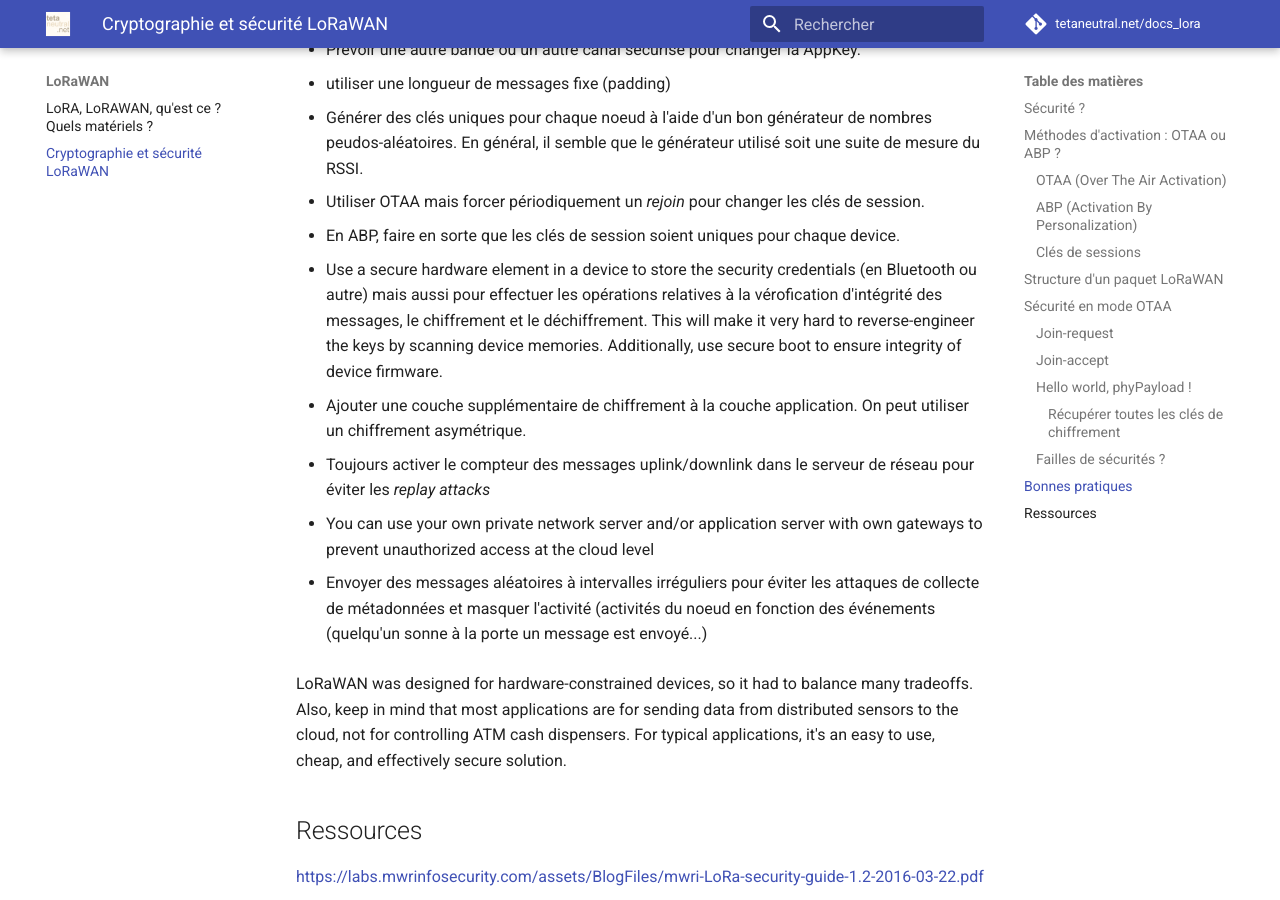
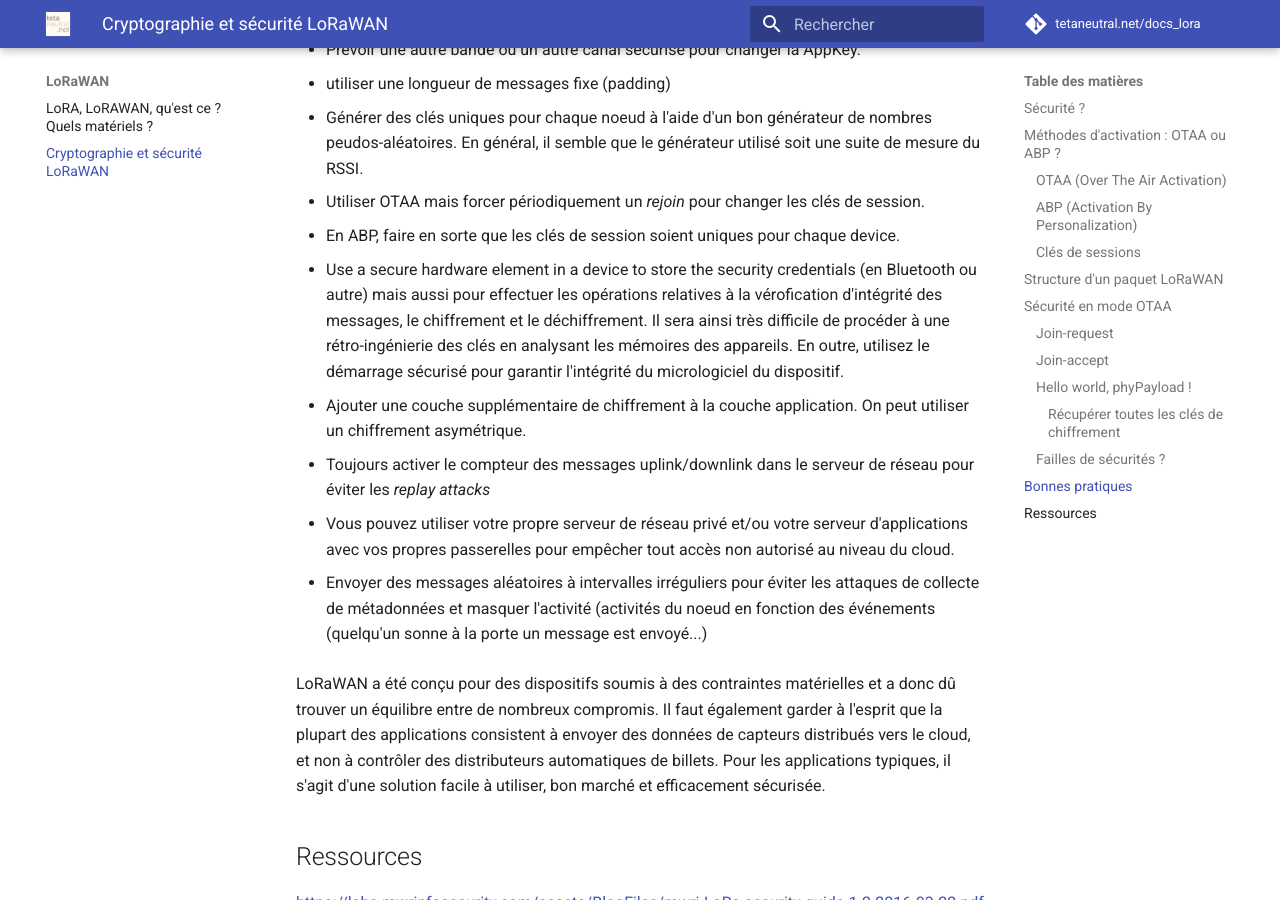
Before and after one commit to NICOLASGON/docs_lora_tetaneutral, an MkDocs documentation site: the page built from docs/lorawan/crypto.md, in a window 1280 px wide and 900 px high, scrolled down 8771 px. Built offline with MkDocs 1.6.1 and Material for MkDocs 9.7.7, drawn with Linux system fonts in a browser that asks for light colours; comment, search, counter and statistics services are not loaded.

Commit message:
Traduction en français partie "Bonnes pratiques"

```diff
--- a/docs/lorawan/crypto.md
+++ b/docs/lorawan/crypto.md
@@ -294,17 +294,17 @@ Pour la suite de la documentation, contactez-nous ! En effet, c'est un des TPs d
 
 * En ABP, faire en sorte que les clés de session soient uniques pour chaque device.
 
-* Use a secure hardware element in a device to store the security credentials (en Bluetooth ou autre) mais aussi pour effectuer les opérations relatives à la vérofication d'intégrité des messages, le chiffrement et le déchiffrement. This will make it very hard to reverse-engineer the keys by scanning device memories. Additionally, use secure boot to ensure integrity of device firmware.
+* Use a secure hardware element in a device to store the security credentials (en Bluetooth ou autre) mais aussi pour effectuer les opérations relatives à la vérofication d'intégrité des messages, le chiffrement et le déchiffrement. Il sera ainsi très difficile de procéder à une rétro-ingénierie des clés en analysant les mémoires des appareils. En outre, utilisez le démarrage sécurisé pour garantir l'intégrité du micrologiciel du dispositif.
 
 * Ajouter une couche supplémentaire de chiffrement à la couche application. On peut utiliser un chiffrement asymétrique.
 
 * Toujours activer le compteur des messages uplink/downlink dans le serveur de réseau pour éviter les _replay attacks_
 
-* You can use your own private network server and/or application server with own gateways to prevent unauthorized access at the cloud level
+* Vous pouvez utiliser votre propre serveur de réseau privé et/ou votre serveur d'applications avec vos propres passerelles pour empêcher tout accès non autorisé au niveau du cloud.
 
 * Envoyer des messages aléatoires à intervalles irréguliers pour éviter les attaques de collecte de métadonnées et masquer l'activité (activités du noeud en fonction des événements (quelqu'un sonne à la porte un message est envoyé...)
 
-LoRaWAN was designed for hardware-constrained devices, so it had to balance many tradeoffs. Also, keep in mind that most applications are for sending data from distributed sensors to the cloud, not for controlling ATM cash dispensers. For typical applications, it's an easy to use, cheap, and effectively secure solution.
+LoRaWAN a été conçu pour des dispositifs soumis à des contraintes matérielles et a donc dû trouver un équilibre entre de nombreux compromis. Il faut également garder à l'esprit que la plupart des applications consistent à envoyer des données de capteurs distribués vers le cloud, et non à contrôler des distributeurs automatiques de billets. Pour les applications typiques, il s'agit d'une solution facile à utiliser, bon marché et efficacement sécurisée.
 
 ## Ressources
 
```
